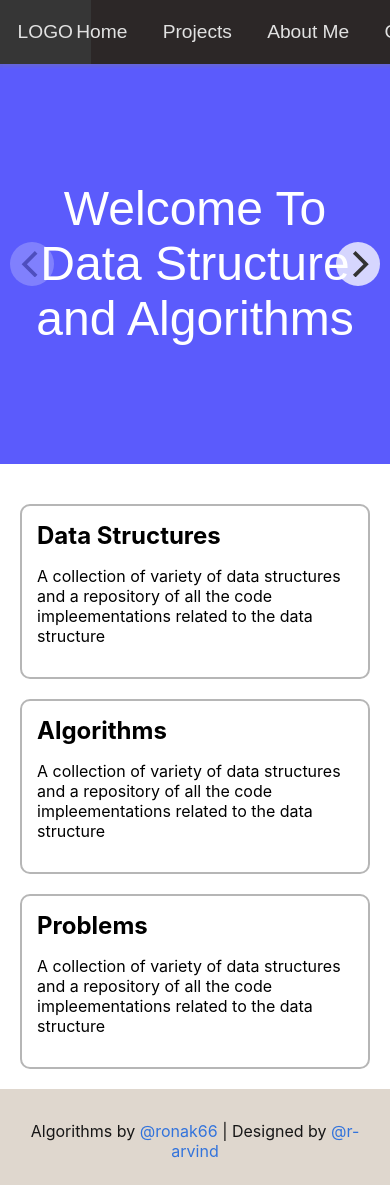
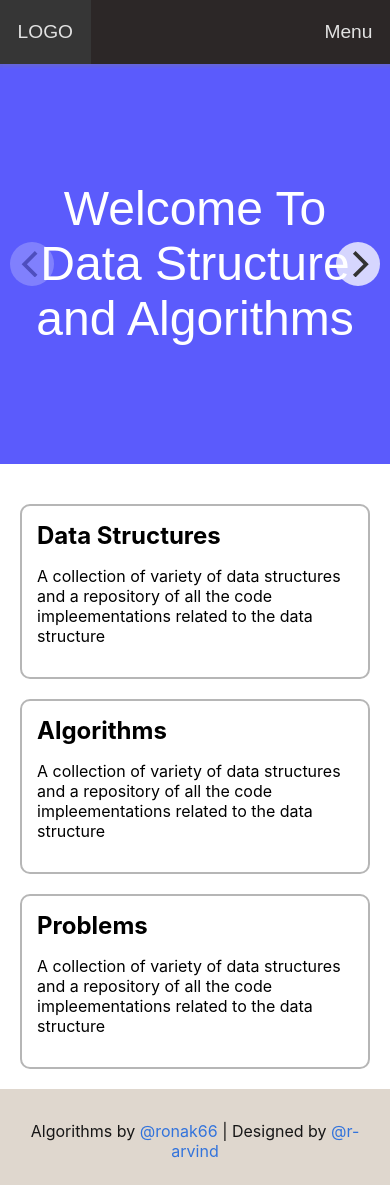
Before and after one commit to ronak66/Data-structures-and-algorithms, a Jekyll site: the page built from docs/index.html, in a window 390 px wide. Built offline with Jekyll 4.4.1, drawn with Linux system fonts in a browser that asks for light colours.

Commit message:
Made the navbar responsive

```diff
--- a/docs/_includes/navbar.html
+++ b/docs/_includes/navbar.html
@@ -9,13 +9,14 @@
             Home
         </div>
         <div class="navbar-item">
-            Projects
+            DS
         </div>
         <div class="navbar-item">
-            About Me
+            Algorithms
         </div>
         <div class="navbar-item">
-            GitHub
+            Problems
         </div>
     </div>
+    <div class="mobile"><div class="navbar-item">Menu</div></div>
 </div>
--- a/docs/css/navbar.css
+++ b/docs/css/navbar.css
@@ -13,6 +13,9 @@
     margin-left: auto;
 }
 
+.mobile{
+    display: none;
+}
 .navbar-left{
     display: flex;
     justify-content: flex-start;
@@ -45,3 +48,12 @@
     height: 100%;
     /* max-width: 70%;  */
 }
+
+@media only screen and (max-width : 700px){
+    .navbar-right{
+        display: none;
+    }
+    .mobile{
+        display: flex;
+    }
+}
```
Also changed, not shown: 5 other files.
